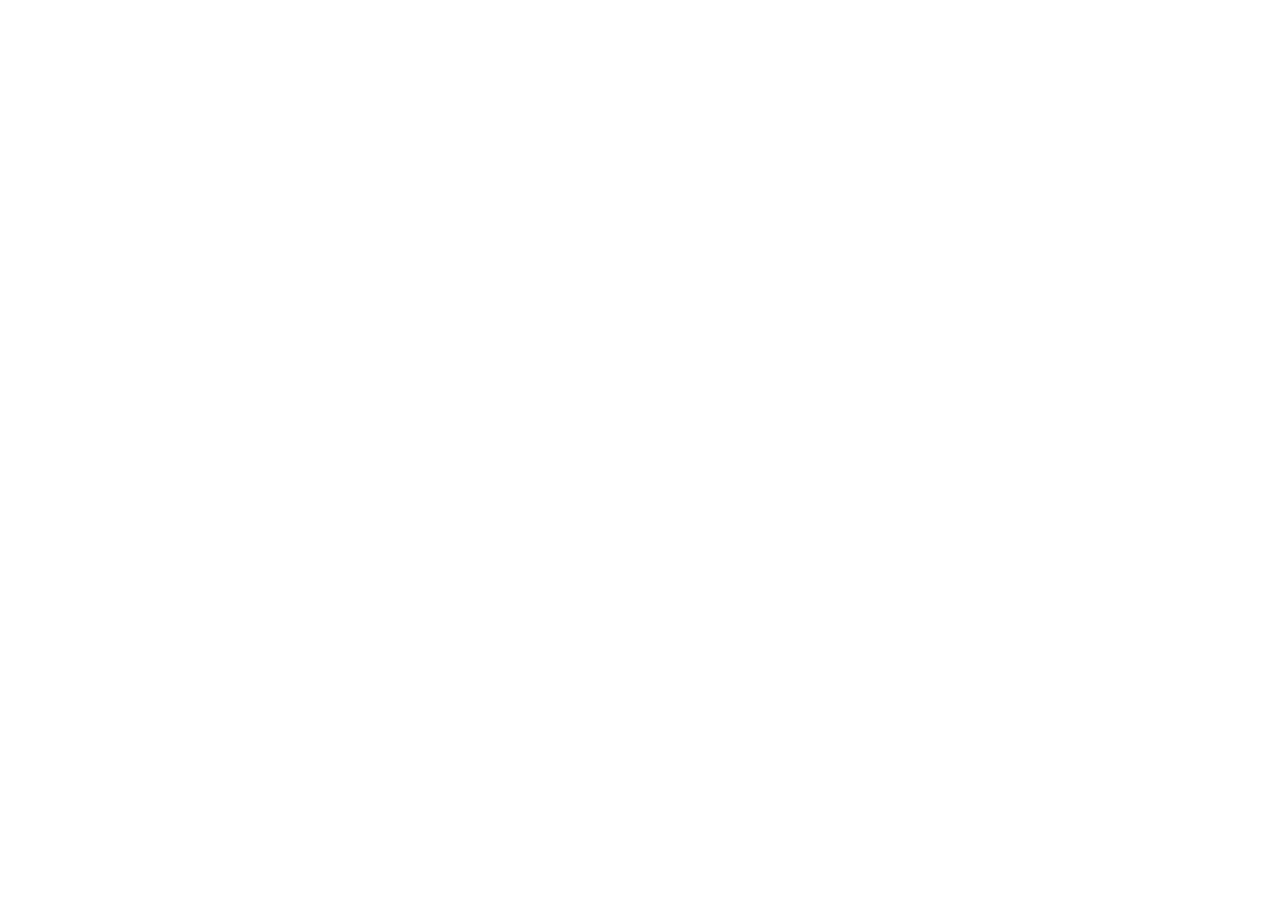
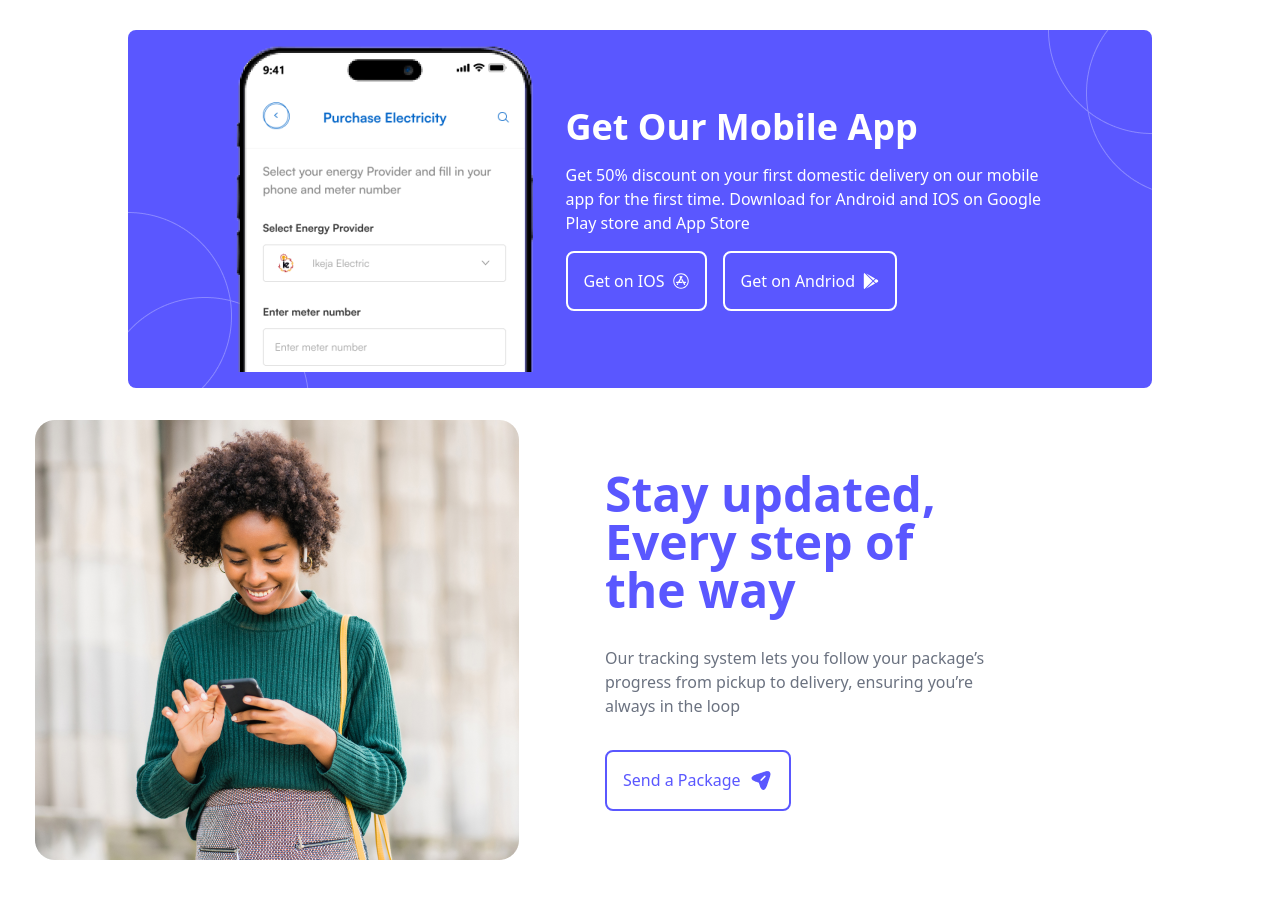
Before and after one commit to thamesblanq/cargo_site, a React (Vite) app: page / in a window 1280 px wide. Shown: the part 1746-2644 px from the top of the page. Before the commit the page ends 1776 px from the top, so only its background shows below. Built offline with nearby package versions, Linux system fonts and the light colour scheme.

Commit message:
finished another section

```diff
--- a/src/component/Content.jsx
+++ b/src/component/Content.jsx
@@ -1,5 +1,10 @@
 import picOne from '../cargo-images/pic-one.png';
 import picTwo from '../cargo-images/pic-two.png';
+import phone from '../cargo-images/phone.png';
+import behind from '../cargo-images/behind.png';
+import top from '../cargo-images/top.png';
+import picThree from '../cargo-images/pic-three.png';
+import { FaGooglePlay, FaAppStore } from 'react-icons/fa';
 import Button from './Button';
 
 
@@ -30,6 +35,44 @@ const Content = () => {
         </div>
       </section>
 
+      <section className='w-full my-8 flex items-center justify-center'>
+        <div className='hidden md:flex items-center justify-center gap-8 bg-primary w-[80%] rounded-lg px-8 py-4 relative'>
+            <div className='relative z-10'>
+              <img src={phone}></img>
+            </div>
+
+            <div className='w-[50%]'>
+              <h1 className='text-white font-bold text-4xl mb-4'>Get Our Mobile App</h1>
+
+              <p className='text-white mb-4'>Get 50% discount on your first domestic delivery on our mobile app for the first time. Download    for Android and IOS on Google Play store and App Store
+              </p>
+
+              <div className='flex items-center justify-start gap-4'>
+                  <button className='text-white flex justify-around items-center p-4 border-2 gap-2 rounded-lg border-white hover:translate-y-3 duration-500 ease-in-out'>Get on IOS<FaAppStore/></button>
+                  <button className='text-white flex justify-around items-center p-4 border-2 gap-2 rounded-lg border-white hover:translate-y-3 duration-500 ease-in-out'>Get on Andriod<FaGooglePlay/></button>
+              </div>
+
+              <img src={behind} className='absolute bottom-0 left-0'/>
+              <img src={top} className='absolute right-0 top-0'/>
+
+            </div>
+        </div>
+      </section>
+
+      <section className='w-full my-4'>
+        <div className='flex flex-col-reverse md:flex-row items-center justify-around md:gap-4'>
+            <div>
+                  <img src={picThree}></img>
+            </div>
+            <div className='md:w-[50%] h-[50vh] px-8 md:px-0 flex flex-col items-start justify-center'>
+                      <h1 className='text-primary font-bold text-3xl md:text-5xl md:w-[60%] mb:-2 md:mb-8'>Stay updated, Every step of the way</h1>
+                      <p className='w-[80%] md:w-[60%] mb-2 md:mb-8 text-gray-500'>Our tracking system lets you follow your package’s progress from pickup to delivery, ensuring you’re always in the loop</p>
+                      <Button />
+              </div>
+        </div>
+
+      </section>
+
       <section></section>
     </main>
   )
```
Also changed, not shown: src/cargo-images/pic-three.png (added).
